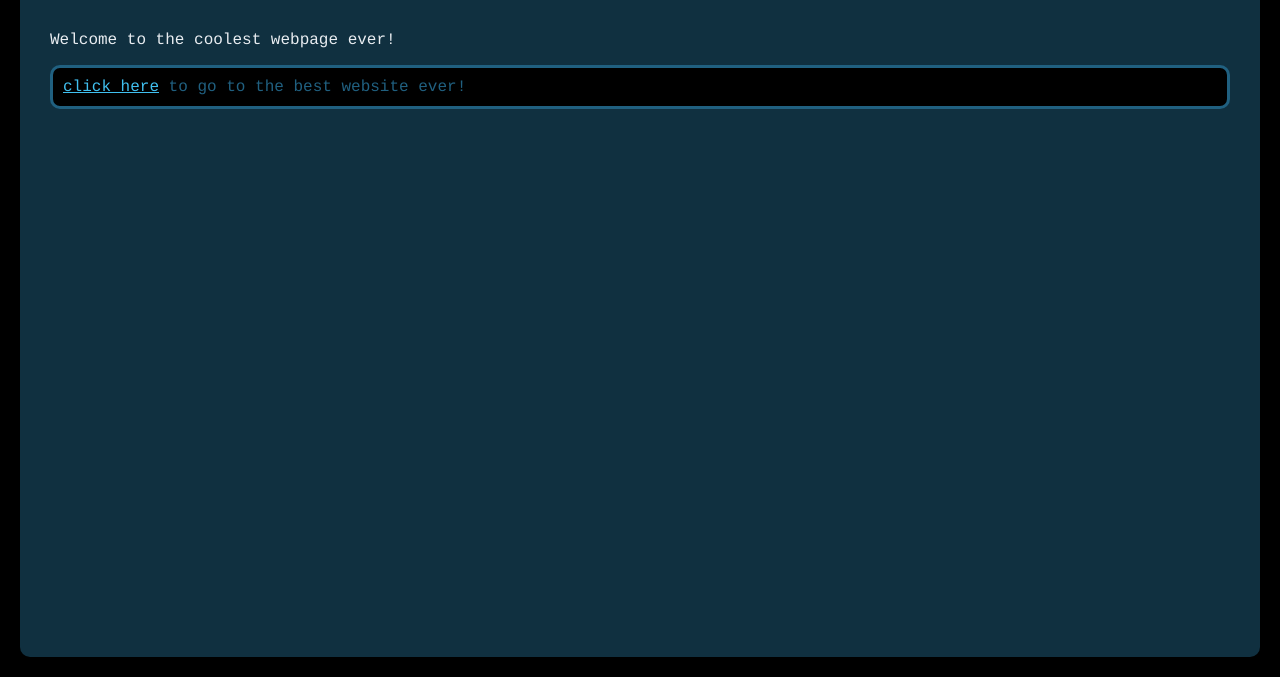
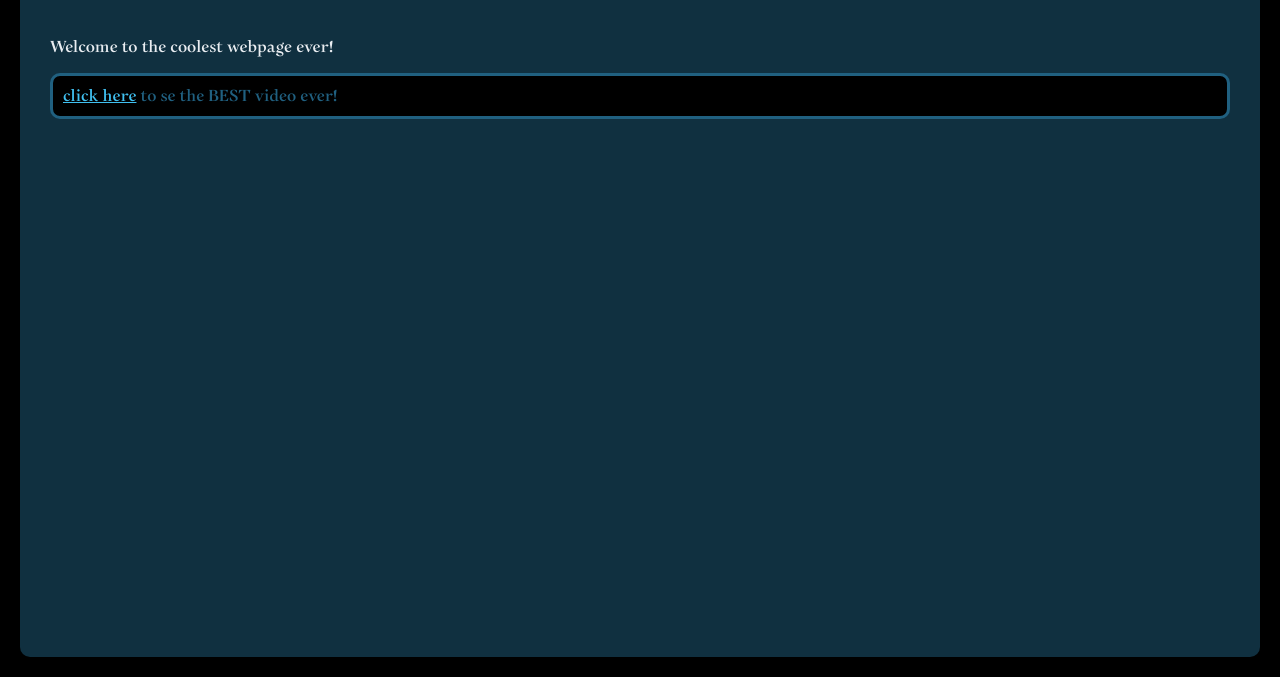
Before and after one commit to ShimpelShe/websitetest, a plain HTML site: page index.html in a window 1280 px wide. Shown: the part 123-800 px from the top of the page. Drawn offline with Linux system fonts and the light colour scheme.

Commit message:
Little details

```diff
--- a/index.html
+++ b/index.html
@@ -1,19 +1,14 @@
 <html>
   <head>
-        <title>
-            Super Cool Webpage!
-        </title>
-        <link rel="stylesheet" href="style.css">
+    <title>Super Cool Webpage!</title>
+    <link rel="stylesheet" href="style.css" />
   </head>
   <body>
-        <p class="supertitle">
-            Super Cool Webpage!
-        </p>
-        <p>
-            Welcome to the coolest webpage ever!
-        </p>
+    <p class="supertitle">Super Cool Webpage!</p>
+    <p>Welcome to the coolest webpage ever!</p>
     <div class="carved">
-        <a href="https://www.youtube.com/watch?v=dQw4w9WgXcQ">click here</a> to go to the best website ever!
+      <a href="https://www.youtube.com/watch?v=dQw4w9WgXcQ">click here</a> to se
+      the BEST video ever!
     </div>
   </body>
 </html>
--- a/style.css
+++ b/style.css
@@ -1,6 +1,6 @@
 html {
     background-color: #000000;
-    font-family: Courier, monospace;
+    font-family: Monomakh ,Courier, monospace;
 }
 
 body {
@@ -11,6 +11,11 @@ body {
     background-color: #103040;
     color: #e9edf1;
     border-radius: 10px;
+}
+
+@font-face {
+    font-family: Monomakh;
+    src: url(./Monomakh-Regular.ttf);
 }
 
 body::selection {
```
Also changed, not shown: Monomakh-Regular.ttf (added). Lines whose indentation alone changed are shown as unchanged.
